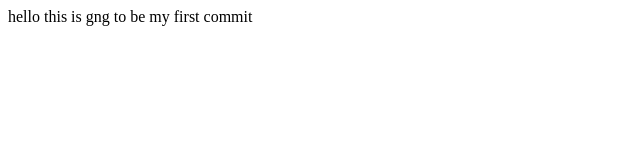
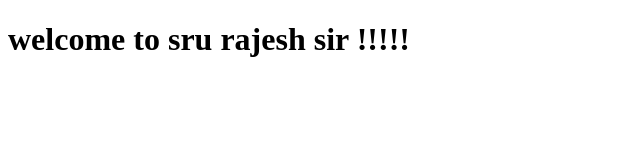
Before and after one commit to Pranay9392/sru1, a plain HTML site: page index.html in a window 1280 px wide. Shown: the whole page, without its empty margins (0-640 px from the left). Drawn offline with Linux system fonts and the light colour scheme.

Commit message:
send welcome message to rajesh sir
welcome to sru rajesh !!!

```diff
--- a/index.html
+++ b/index.html
@@ -8,7 +8,7 @@
 </head>
 
 <body>
-    hello this is gng to be my first commit
+    <h1> welcome to sru rajesh sir !!!!!</h1>
 </body>
 
 </html>
```
